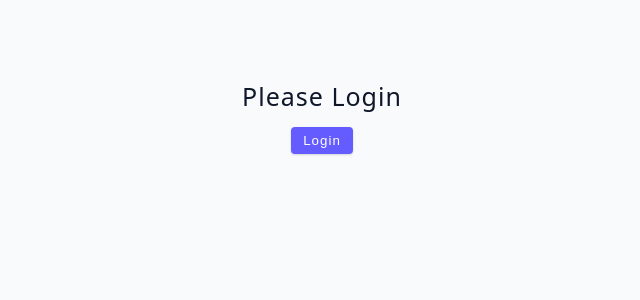
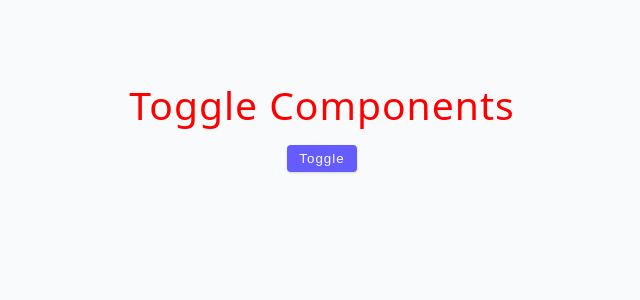
Before and after one commit to divin3circle/03-advanced-react, a React (Vite) app: page / in a window 1280 px wide. Shown: the top 300 px of the page, without its empty margins (318-958 px from the left). Built offline with nearby package versions, Linux system fonts and the light colour scheme.

Commit message:
cleaun-up

```diff
--- a/src/App.jsx
+++ b/src/App.jsx
@@ -1,5 +1,5 @@
 /* import Starter from "./tutorial/01-useState/starter/02-useState-basics"; */
-import Starter from "./tutorial/03-conditional-rendering/starter/06-toggle-challenge";
+import Starter from "./tutorial/02-useEffect/starter/05-cleanup-function";
 
 function App() {
   return (
--- a/src/tutorial/02-useEffect/starter/05-cleanup-function.jsx
+++ b/src/tutorial/02-useEffect/starter/05-cleanup-function.jsx
@@ -1,5 +1,30 @@
+import { useState, useEffect } from "react";
+
 const CleanupFunction = () => {
-  return <h2>cleanup function</h2>;
+  const [toggle, setToggle] = useState(false);
+
+  return (
+    <div>
+      <h2 style={{ color: "red" }}>Toggle components</h2>
+      <button className="btn" onClick={() => setToggle(!toggle)}>
+        Toggle
+      </button>
+      {toggle && <AnotherComponent />}
+    </div>
+  );
+};
+
+const AnotherComponent = () => {
+  useEffect(() => {
+    console.log("Another component");
+    const intId = setInterval(() => {
+      console.log("Current");
+    }, 1000);
+    return () => {
+      clearInterval(intId);
+    };
+  }, []);
+  return <h1>Hello world</h1>;
 };
 
 export default CleanupFunction;
```
